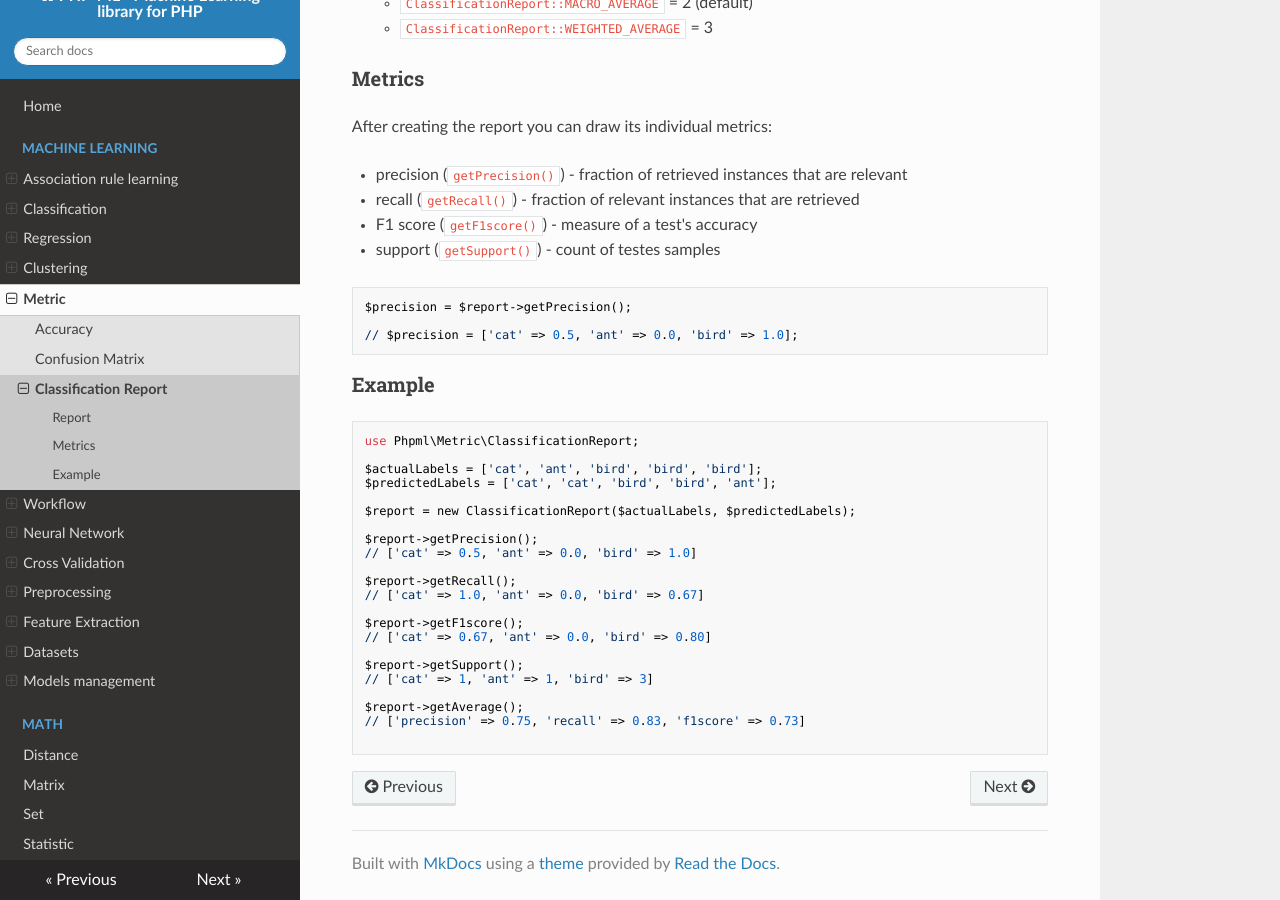
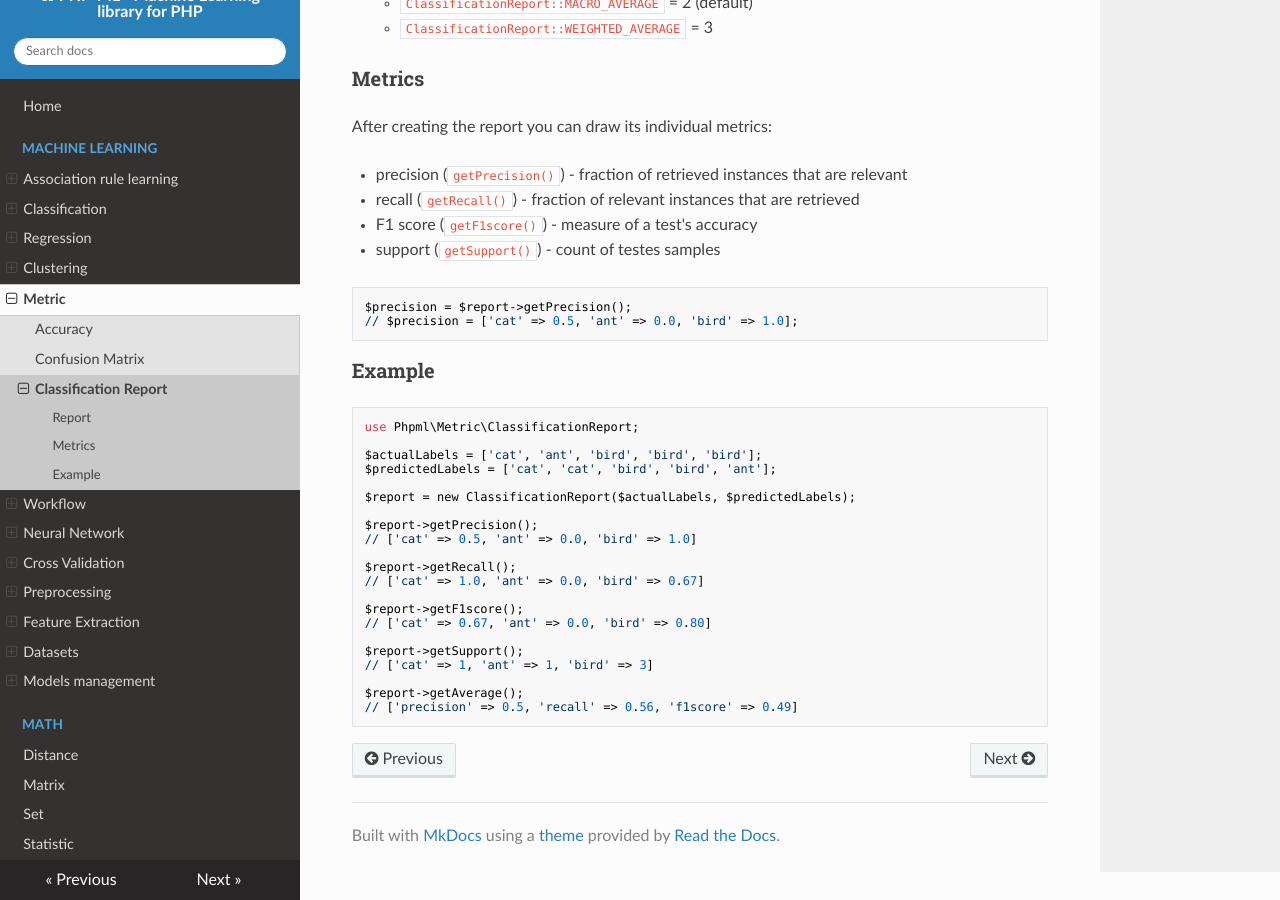
Before and after one commit to jorgecasas/php-ml, an MkDocs documentation site: the page built from docs/machine-learning/metric/classification-report.md, in a window 1280 px wide and 900 px high, scrolled down 610 px. Built offline with MkDocs 1.6.1, drawn with Linux system fonts in a browser that asks for light colours; nearby versions of some CDN libraries; old or Windows-style settings are respelled for this version of MkDocs.

Commit message:
Fix documentation of ClassificationReport (#209)
* Fix values in example code

* Remove inconsistent empty lines

````diff
--- a/docs/machine-learning/metric/classification-report.md
+++ b/docs/machine-learning/metric/classification-report.md
@@ -36,7 +36,6 @@ After creating the report you can draw its individual metrics:
 
 ```
 $precision = $report->getPrecision();
-
 // $precision = ['cat' => 0.5, 'ant' => 0.0, 'bird' => 1.0];
 ```
 
@@ -63,6 +62,5 @@ $report->getSupport();
 // ['cat' => 1, 'ant' => 1, 'bird' => 3]
 
 $report->getAverage();
-// ['precision' => 0.75, 'recall' => 0.83, 'f1score' => 0.73]
-
+// ['precision' => 0.5, 'recall' => 0.56, 'f1score' => 0.49]
 ```
````
